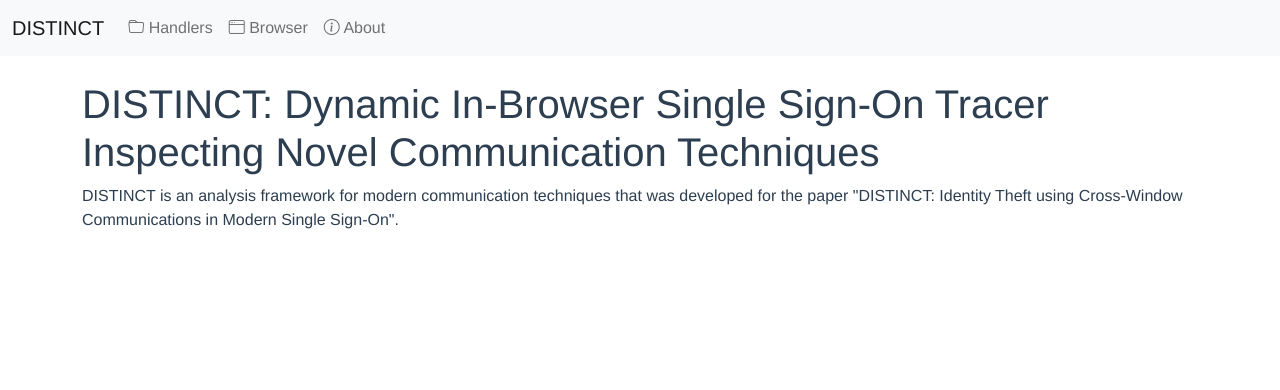
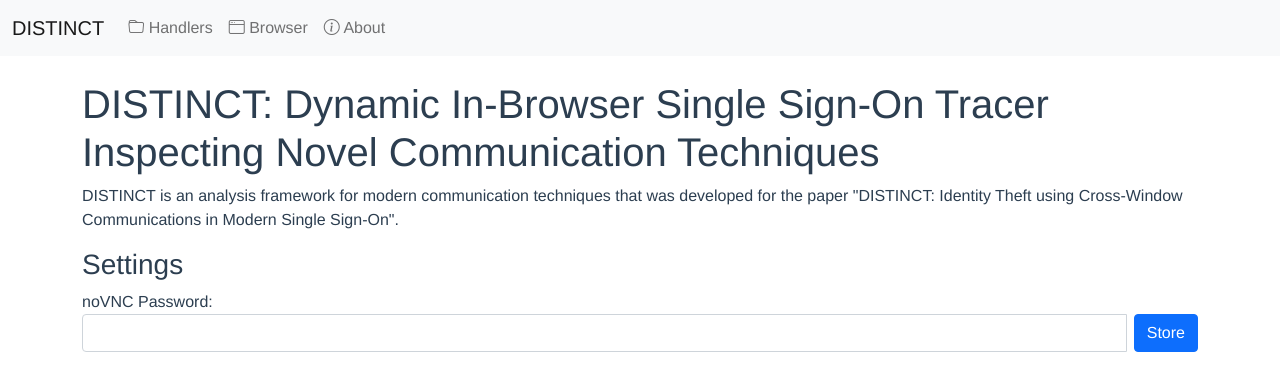
Before and after one commit to RUB-NDS/DISTINCT, a Vue app in the folder src/distinct-core/distinct-gui/: page /#/about in a window 1280 px wide. Shown: the top 390 px of the page. Built offline with nearby package versions, Linux system fonts and the light colour scheme.

Commit message:
set vncpwd

```diff
--- a/src/distinct-core/distinct-gui/src/components/AboutView.vue
+++ b/src/distinct-core/distinct-gui/src/components/AboutView.vue
@@ -2,12 +2,33 @@
   <div class="container">
     <h1>DISTINCT: Dynamic In-Browser Single Sign-On Tracer Inspecting Novel Communication Techniques</h1>
     <p>DISTINCT is an analysis framework for modern communication techniques that was developed for the paper "DISTINCT: Identity Theft using Cross-Window Communications in Modern Single Sign-On".</p>
+
+    <h3>Settings</h3>
+    <form class="mb-4">
+      <div class="form-group">
+        <label for="vncpwd">noVNC Password:</label>
+        <div class="input-group">
+          <input type="text" class="form-control me-2" id="vncpwd" ref="vncpwd">
+          <div class="input-group-append">
+            <button type="submit" class="btn btn-primary" @click.prevent="changeVNCPWD(this.$refs.vncpwd.value)">Store</button>
+          </div>
+        </div>
+      </div>
+    </form>
   </div>
 </template>
 
 <script>
 export default {
-  name: 'AboutView'
+  name: 'AboutView',
+  mounted: function() {
+    this.$refs.vncpwd.value = window.localStorage.getItem('vncpwd')
+  },
+  methods: {
+    'changeVNCPWD': function(vncpwd) {
+      window.localStorage.setItem('vncpwd', vncpwd)
+    }
+  }
 }
 </script>
 
--- a/src/distinct-core/distinct-gui/src/components/BrowserView.vue
+++ b/src/distinct-core/distinct-gui/src/components/BrowserView.vue
@@ -15,7 +15,13 @@ export default {
     browserURL.pathname = '/vnc_auto.html'
     browserURL.search = ''
     browserURL.hash = ''
-    // browserURL.searchParams.set('password', 'changeme')
+
+    if (!window.localStorage.getItem('vncpwd')) {
+      let pwd = prompt('Please enter the noVNC password')
+      window.localStorage.setItem('vncpwd', pwd)
+    }
+    let vncpwd = window.localStorage.getItem('vncpwd')
+    browserURL.searchParams.set('password', vncpwd)
 
     let browserFrame = document.getElementById('browserFrame')
     browserFrame.src = browserURL.href
```
